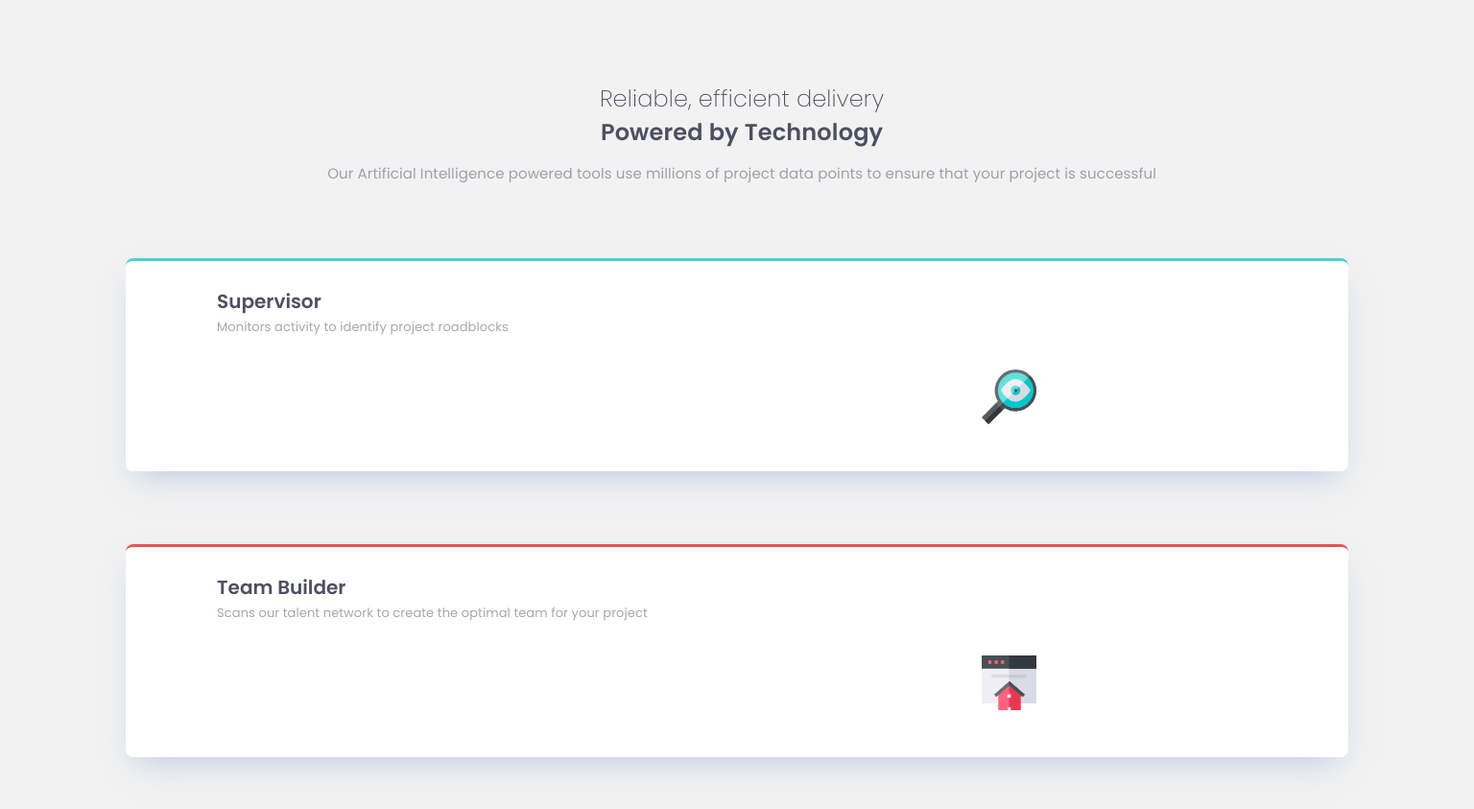
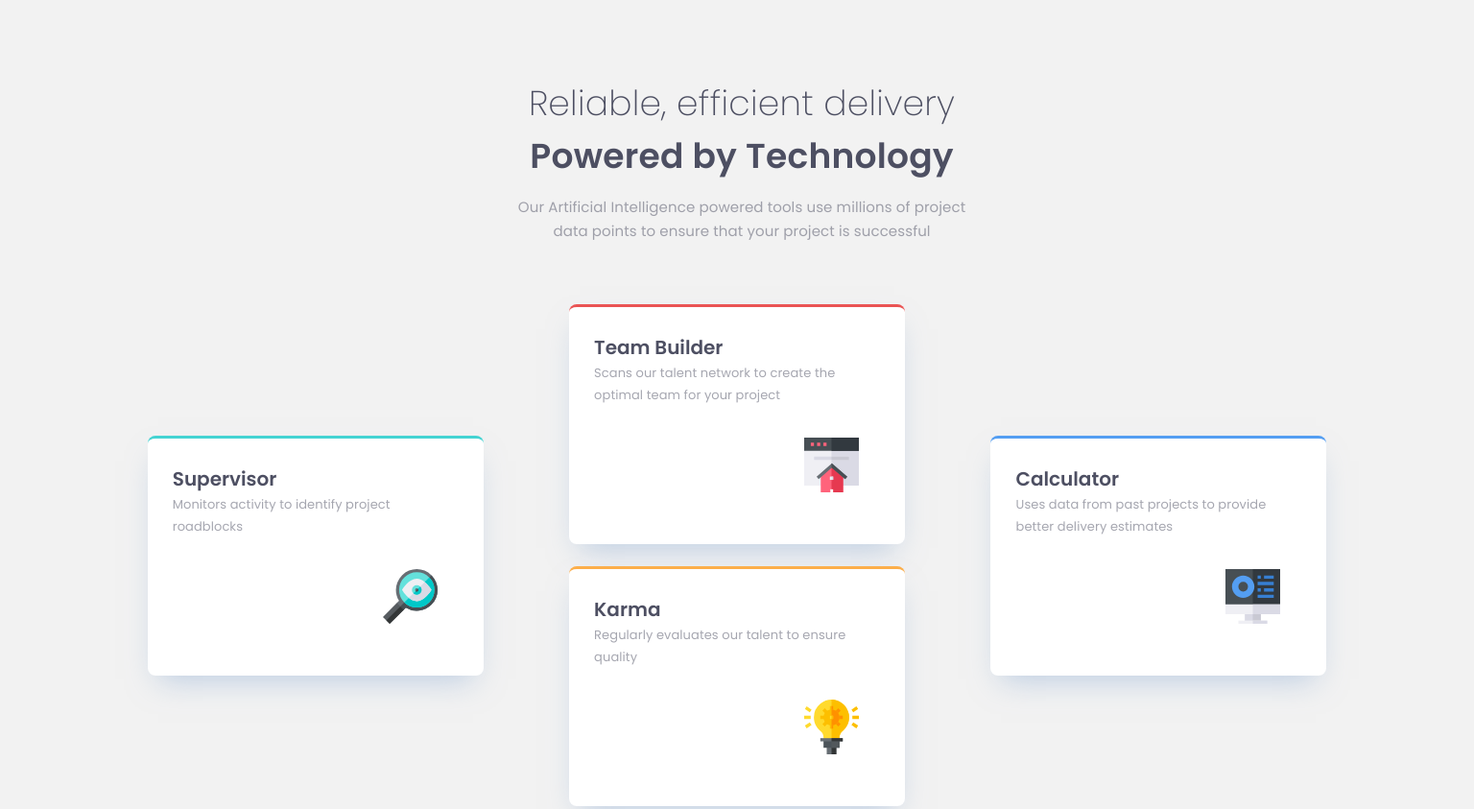
Before and after one commit to irakli85/four-card-feature-section, a plain HTML site: page index.html in a window 1536 px wide. Shown: the top 843 px of the page at 96% size. Drawn offline with Linux system fonts and the light colour scheme.

Commit message:
final version

```diff
--- a/style.css
+++ b/style.css
@@ -121,3 +121,46 @@ section{
 .item-4{
     border-top: solid 3.55px var(--blue);
 }
+
+/* DESKTOP VERSION */
+
+@media screen and (min-width: 1440px) {
+
+    /* HEADER DESKTOP */
+
+    header h1{
+        font-size: 36px;
+        letter-spacing: 0.25px;
+        margin-top: 80px;
+    }
+
+    header h2{
+        font-size: 36px;
+        letter-spacing: 0.25px;
+    }
+
+    header p{
+        margin-left: 30%;
+        margin-right: 30%;
+    }
+
+    /* CARD SECTION DESKTOP*/
+
+    section{
+        display: flex;
+        align-items: center;
+        justify-content: space-between;
+        margin-left: 10%;
+        margin-right: 10%;
+        margin-top: 64px;
+    }
+
+    .card-items{
+        width: 350px;
+        height: 250px;
+        margin-right: 0;
+        margin-top: 0;
+        margin-left: 0;
+    }
+
+}
```
